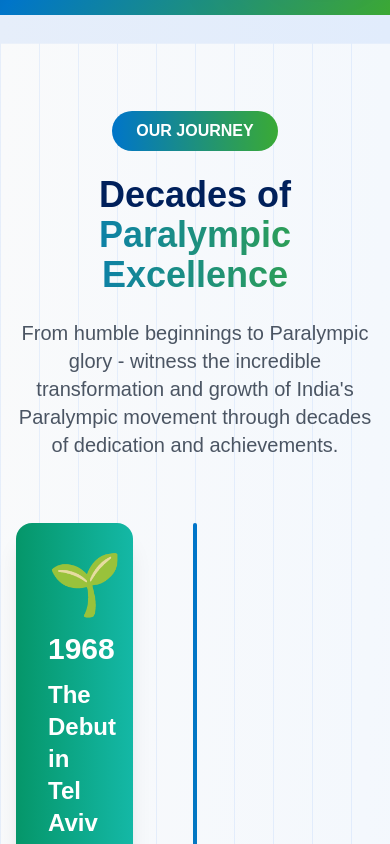
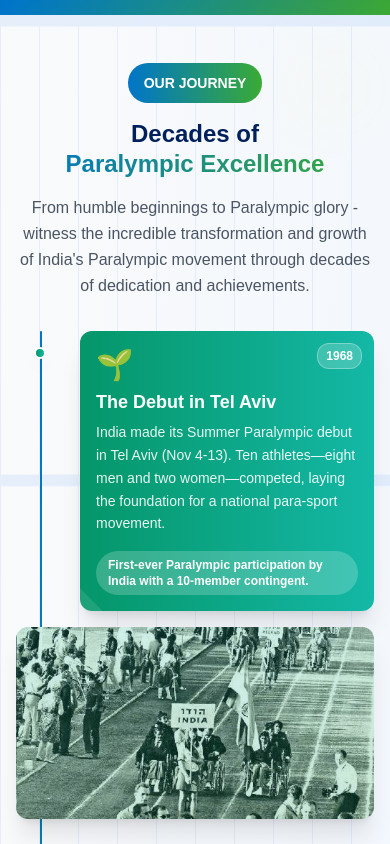
Before and after one commit to DSeT-Consulting/PCI-New-Combined, a Next.js app in the folder PCI/: page /about in a window 390 px wide. Shown: the part 680-1524 px from the top of the page. Built offline with nearby package versions, Linux system fonts and the light colour scheme.

Commit message:
feat(timeline): add mobile progress line and year  separators

```diff
--- a/PCI/src/app/about/page.tsx
+++ b/PCI/src/app/about/page.tsx
@@ -293,7 +293,7 @@ const AboutUsPage = () => {
                 <section
                     ref={journeyRef}
                     id="journey"
-                    className="py-24 bg-gradient-to-br from-gray-50 to-blue-50 relative overflow-hidden"
+                    className="py-12 sm:py-16 lg:py-24 bg-gradient-to-br from-gray-50 to-blue-50 relative overflow-hidden"
                 >
                     <div className="absolute inset-0">
                         <svg className="absolute top-0 left-0 w-full h-full" viewBox="0 0 100 100" preserveAspectRatio="none">
@@ -304,28 +304,39 @@ const AboutUsPage = () => {
                             </defs>
                             <rect width="100" height="100" fill="url(#grid)" />
                         </svg>
+                        {/* Mobile background elements */}
+                        <div className="sm:hidden absolute top-8 right-4 w-20 h-20 bg-paralympic-yellow/10 rounded-full blur-2xl animate-pulse"></div>
+                        <div className="sm:hidden absolute bottom-16 left-4 w-24 h-24 bg-paralympic-blue/10 rounded-full blur-2xl animate-pulse" style={{animationDelay: '1s'}}></div>
                     </div>
 
-                    <div className="container mx-auto px-4 relative z-10">
-                        <div className="text-center mb-16">
-                            <div className="inline-block bg-gradient-to-r from-paralympic-blue to-paralympic-green px-6 py-2 rounded-full mb-6">
-                                <span className="text-white font-bold">OUR JOURNEY</span>
+                    <div className="container mx-auto px-4 sm:px-6 lg:px-8 relative z-10">
+                        <div className="text-center mb-8 sm:mb-12 lg:mb-16">
+                            <div className="inline-block bg-gradient-to-r from-paralympic-blue to-paralympic-green px-4 py-2 sm:px-6 sm:py-2 rounded-full mb-4 sm:mb-6">
+                                <span className="text-white font-bold text-sm sm:text-base">OUR JOURNEY</span>
                             </div>
-                            <h2 className="text-4xl md:text-6xl font-bold text-paralympic-navy mb-6">
+                            <h2 className="text-2xl sm:text-3xl md:text-4xl lg:text-5xl xl:text-6xl font-bold text-paralympic-navy mb-4 sm:mb-6 leading-tight">
                                 Decades of
                                 <span className="block bg-gradient-to-r from-paralympic-blue to-paralympic-green bg-clip-text text-transparent">
                                     Paralympic Excellence
                                 </span>
                             </h2>
-                            <p className="text-xl text-gray-600 max-w-3xl mx-auto">
+                            <p className="text-base sm:text-lg lg:text-xl text-gray-600 max-w-2xl sm:max-w-3xl mx-auto leading-relaxed">
                                 From humble beginnings to Paralympic glory - witness the incredible transformation and growth of India&apos;s Paralympic movement through decades of dedication and achievements.
                             </p>
                         </div>
 
                         {/* Timeline */}
                         <div className="relative">
-                            {/* Progress line */}
-                            <div className="absolute left-1/2 transform -translate-x-1/2 w-1 h-full bg-gray-200 rounded-full">
+                            {/* Mobile Progress line - Left positioned */}
+                            <div className="sm:hidden absolute left-6 top-0 w-0.5 h-full bg-gray-200 rounded-full">
+                                <div
+                                    className="bg-gradient-to-b from-paralympic-blue to-paralympic-green w-full rounded-full transition-all duration-1000 ease-out"
+                                    style={{ height: `${Math.min(journeyProgress, 85)}%` }}
+                                ></div>
+                            </div>
+
+                            {/* Tablet & Desktop Progress line */}
+                            <div className="hidden sm:block absolute sm:left-8 lg:left-1/2 transform lg:-translate-x-1/2 w-1 h-full bg-gray-200 rounded-full">
                                 <div
                                     className="bg-gradient-to-b from-paralympic-blue to-paralympic-green w-full rounded-full transition-all duration-1000 ease-out"
                                     style={{ height: `${Math.min(journeyProgress, 85)}%` }}
@@ -333,14 +344,18 @@ const AboutUsPage = () => {
                             </div>
 
                             {/* Milestones */}
-                            <div className="space-y-24">
+                            <div className="space-y-8 sm:space-y-16 lg:space-y-24">
                                 {JOURNEY_MILESTONES.map((milestone, index) => (
                                     <div
                                         key={milestone.year}
-                                        className={`flex items-center ${index % 2 === 0 ? 'flex-row' : 'flex-row-reverse'} group`}
+                                        className={`flex flex-col sm:flex-row lg:items-center ${index % 2 === 0 || window?.innerWidth < 1024 ? 'sm:flex-row' : 'lg:flex-row-reverse'} group relative`}
                                     >
+                                        {/* Mobile Timeline Dot */}
+                                        <div className="sm:hidden absolute left-6 top-4 transform -translate-x-1/2 z-20">
+                                            <div className={`w-3 h-3 bg-gradient-to-r ${milestone.color} rounded-full shadow-lg border-2 border-white transform transition-all duration-500 group-hover:scale-150`}></div>
+                                        </div>
                                         {/* Content Card */}
-                                        <div className={`w-5/12 ${index % 2 === 0 ? 'pr-8' : 'pl-8'}`}>
+                                        <div className={`w-full sm:flex-1 lg:w-5/12 pl-16 sm:pl-0 ${index % 2 === 0 && window?.innerWidth >= 1024 ? 'lg:pr-8' : window?.innerWidth >= 1024 ? 'lg:pl-8' : 'sm:ml-16 lg:ml-0'}`}>
                                             <div
                                                 className={`transform transition-all duration-1000 ease-out ${journeyVisible
                                                     ? 'translate-y-0 opacity-100'
@@ -348,25 +363,33 @@ const AboutUsPage = () => {
                                                     }`}
                                                 style={{ transitionDelay: `${index * 300}ms` }}
                                             >
-                                                <div className={`bg-gradient-to-r ${milestone.color} p-8 rounded-2xl text-white shadow-xl group-hover:shadow-2xl transition-all duration-300 transform group-hover:scale-105`}>
-                                                    <div className="text-6xl mb-4">{milestone.icon}</div>
-                                                    <div className="text-3xl font-bold mb-3">{milestone.year}</div>
-                                                    <h3 className="text-2xl font-bold mb-4">{milestone.title}</h3>
-                                                    <p className="text-lg mb-6 opacity-90 leading-relaxed">{milestone.description}</p>
-                                                    <div className="text-sm font-semibold bg-white/20 px-4 py-2 rounded-full inline-block">
+                                                <div className={`bg-gradient-to-r ${milestone.color} p-4 sm:p-6 lg:p-8 rounded-xl sm:rounded-2xl text-white shadow-xl group-hover:shadow-2xl transition-all duration-300 transform group-hover:scale-105 relative overflow-hidden`}>
+                                                    {/* Mobile year badge - top right */}
+                                                    <div className="sm:hidden absolute top-3 right-3 bg-white/20 backdrop-blur-sm text-white px-2 py-1 rounded-lg text-xs font-bold border border-white/30">
+                                                        {milestone.year}
+                                                    </div>
+
+                                                    <div className="text-3xl sm:text-4xl lg:text-6xl mb-2 sm:mb-4">{milestone.icon}</div>
+                                                    <div className="hidden sm:block text-xl sm:text-2xl lg:text-3xl font-bold mb-2 sm:mb-3">{milestone.year}</div>
+                                                    <h3 className="text-lg sm:text-xl lg:text-2xl font-bold mb-2 sm:mb-4 leading-tight pr-12 sm:pr-0">{milestone.title}</h3>
+                                                    <p className="text-sm sm:text-base lg:text-lg mb-4 sm:mb-6 opacity-90 leading-relaxed">{milestone.description}</p>
+                                                    <div className="text-xs sm:text-sm font-semibold bg-white/20 px-3 sm:px-4 py-1.5 sm:py-2 rounded-full inline-block">
                                                         {milestone.achievement}
                                                     </div>
+
+                                                    {/* Decorative corner accent for mobile */}
+                                                    <div className="sm:hidden absolute bottom-0 left-0 w-8 h-8 bg-white/10 transform rotate-45 -translate-x-4 translate-y-4"></div>
                                                 </div>
                                             </div>
                                         </div>
 
-                                        {/* Center point */}
-                                        <div className="relative z-10 flex-shrink-0 mx-4">
-                                            <div className={`w-6 h-6 bg-gradient-to-r ${milestone.color} rounded-full transform transition-all duration-500 group-hover:scale-150 shadow-lg`}></div>
+                                        {/* Center point - Tablet & Desktop only */}
+                                        <div className="hidden sm:block relative z-10 flex-shrink-0 sm:mx-4 lg:mx-4 sm:self-start sm:mt-8 lg:self-center lg:mt-0">
+                                            <div className={`w-4 h-4 sm:w-6 sm:h-6 bg-gradient-to-r ${milestone.color} rounded-full transform transition-all duration-500 group-hover:scale-150 shadow-lg border-2 border-white`}></div>
                                         </div>
 
                                         {/* Image */}
-                                        <div className={`w-5/12 ${index % 2 === 0 ? 'pl-8' : 'pr-8'}`}>
+                                        <div className={`w-full sm:flex-1 lg:w-5/12 mt-4 sm:mt-0 ${index % 2 === 0 && window?.innerWidth >= 1024 ? 'lg:pl-8' : window?.innerWidth >= 1024 ? 'lg:pr-8' : ''}`}>
                                             <div
                                                 className={`transform transition-all duration-1000 ease-out ${journeyVisible
                                                     ? 'translate-y-0 opacity-100'
@@ -374,7 +397,7 @@ const AboutUsPage = () => {
                                                     }`}
                                                 style={{ transitionDelay: `${index * 300 + 150}ms` }}
                                             >
-                                                <div className="relative w-full h-80 rounded-2xl overflow-hidden shadow-xl group-hover:shadow-2xl transition-all duration-300 transform group-hover:scale-105">
+                                                <div className="relative w-full h-48 sm:h-64 lg:h-80 rounded-xl sm:rounded-2xl overflow-hidden shadow-xl group-hover:shadow-2xl transition-all duration-300 transform group-hover:scale-105">
                                                     <Image
                                                         src={milestone.image}
                                                         alt={`${milestone.year} - ${milestone.title}`}
@@ -382,6 +405,9 @@ const AboutUsPage = () => {
                                                         className="object-cover object-center"
                                                     />
                                                     <div className={`absolute inset-0 bg-gradient-to-t ${milestone.color} opacity-20 group-hover:opacity-30 transition-opacity duration-300`}></div>
+
+                                                    {/* Mobile connecting line to timeline */}
+                                                    <div className="sm:hidden absolute -left-10 top-1/2 w-6 h-0.5 bg-gradient-to-r from-gray-300 to-transparent transform -translate-y-1/2"></div>
                                                 </div>
                                             </div>
                                         </div>
```
